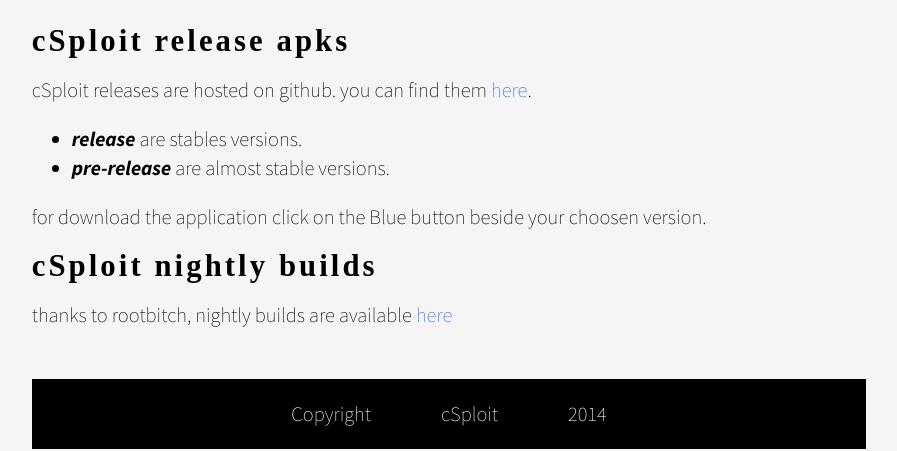
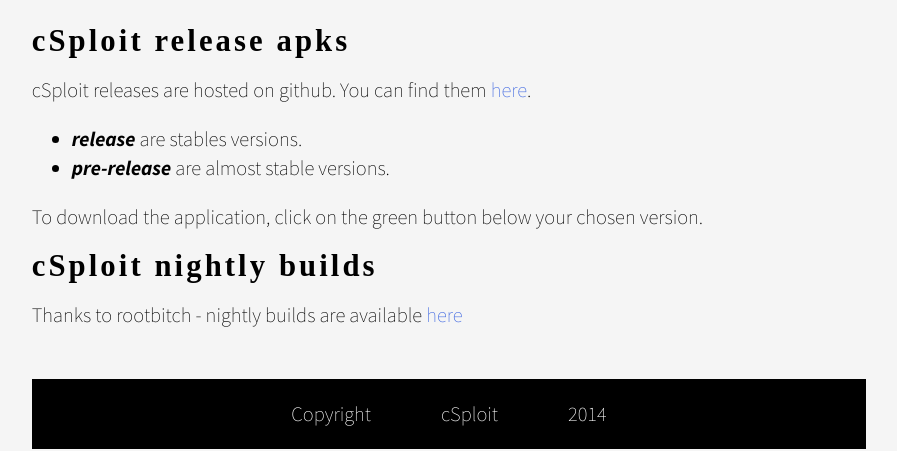
Before and after one commit to cSploit/cSploit.github.io, a Jekyll site: the page built from downloads.md, in a window 1280 px wide. Shown: the part 181-632 px from the top of the page, without its empty margins (191-1088 px from the left). Built offline with Jekyll 4.4.1, drawn with Linux system fonts in a browser that asks for light colours; some web fonts are replaced; Markdown is read by kramdown in place of the engine named in the settings.

Commit message:
Update downloads.md

```diff
--- a/downloads.md
+++ b/downloads.md
@@ -5,13 +5,13 @@
 ## cSploit release apks
 
 cSploit releases are hosted on github.
-you can find them [here](https://github.com/cSploit/android/releases).
+You can find them [here](https://github.com/cSploit/android/releases).
 
   - __*release*__ are stables versions.
   - __*pre-release*__ are almost stable versions.
 
-for download the application click on the Blue button beside your choosen version.
+To download the application, click on the green button below your chosen version.
 
 ## cSploit nightly builds
 
-thanks to rootbitch, nightly builds are available [here](http://rootbitch.cc/csploit/cSploit-nightly.apk)
+Thanks to rootbitch - nightly builds are available [here](http://rootbitch.cc/csploit/cSploit-nightly.apk)
```
